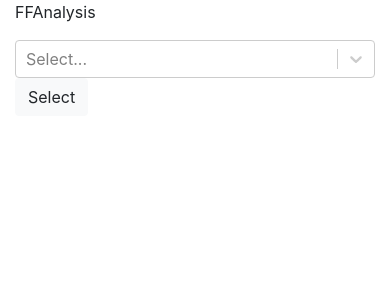
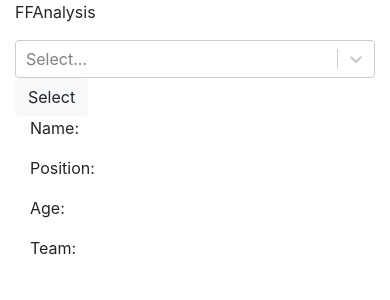
Before and after one commit to bhungtho/ffanalysis, a React (Create React App) app: page / in a window 390 px wide. Shown: the top 300 px of the page. Built offline with nearby package versions, Linux system fonts and the light colour scheme.

Commit message:
can fetch data from rest api :)))))

```diff
--- a/package.json
+++ b/package.json
@@ -6,6 +6,7 @@
     "@testing-library/jest-dom": "^4.2.4",
     "@testing-library/react": "^9.5.0",
     "@testing-library/user-event": "^7.2.1",
+    "axios": "^0.19.2",
     "bootstrap": "^4.5.0",
     "react": "^16.13.1",
     "react-dom": "^16.13.1",
--- a/src/App.js
+++ b/src/App.js
@@ -1,5 +1,6 @@
 import React from 'react';
 import Select from 'react-select';
+import axios from 'axios';
 import 'bootstrap/dist/css/bootstrap.min.css';
 //import ff_data from 'media/result.json';
 
@@ -40,6 +41,29 @@ class App extends React.Component {
 
     this.state = {
       selected: null,
+      player: {
+        age: null,
+        att: null,
+        cmp: null,
+        points: null,
+        fumbles: null,
+        fum_lost: null,
+        games: null,
+        started: null,
+        interceptions: null,
+        p_att: null,
+        p_td: null,
+        p_yd: null,
+        name: null,
+        pos: null,
+        rec: null,
+        r_td: null,
+        r_yd: null,
+        tgt: null,
+        team: null,
+        y_r: null,
+        t_yd: null,
+      },
     };
 
     this.handler = this.handler.bind(this);
@@ -53,7 +77,27 @@ class App extends React.Component {
   }
 
   handleClick() {
-    console.log(this.state.selected);
+    //console.log(this.state.selected);
+    //console.log('http://localhost:5000/api/v1.0/data/' + this.state.selected.value)
+    axios
+      .get('http://localhost:5000/api/v1.0/data/' + this.state.selected.value).then((response) => {
+        const n_name = response.data.Player;
+        const n_pos = response.data.Pos;
+        const n_age = response.data.Age;
+        const n_team = response.data.Tm;
+
+        //console.log(n_name)
+
+        this.setState({
+          player: {
+            name: n_name,
+            pos: n_pos,
+            age: n_age,
+            team: n_team
+          }
+        });
+      })
+      .catch(error => console.log(error));
   }
 
   render() {
@@ -79,6 +123,11 @@ class App extends React.Component {
             />
           </div>
         </div>
+        <div className = "container">
+          <Player
+            state = {this.state}
+          />
+        </div>
       </div>
     );
   }
@@ -98,7 +147,7 @@ class Dropdown extends React.Component {
   load_json() {
     for(let i = 0; i < ff_json.length; i++) {
       var temp = ff_json[i];
-      var temp_two = {label: temp.Player, value: temp.Player};
+      var temp_two = {label: temp.Player, value: temp.field1};
       data[i] = temp_two;
     }
   }
@@ -118,4 +167,23 @@ class Dropdown extends React.Component {
   }
 }
 
+function Player (props) {
+  return (
+    <div className = 'row'>
+      <div className = "col-md-3">
+        <p>Name: {props.state.player.name}</p>
+      </div>
+      <div className = "col-md-3">
+        <p>Position: {props.state.player.pos}</p>
+      </div>
+      <div className = "col-md-3">
+        <p>Age: {props.state.player.age}</p>
+      </div>
+      <div className = "col-md-3">
+        <p>Team: {props.state.player.team}</p>
+      </div>
+    </div>
+  );
+}
+
 export default App;
```
Also changed, not shown: 2 other files (tests, documents, lock files or other folders).
